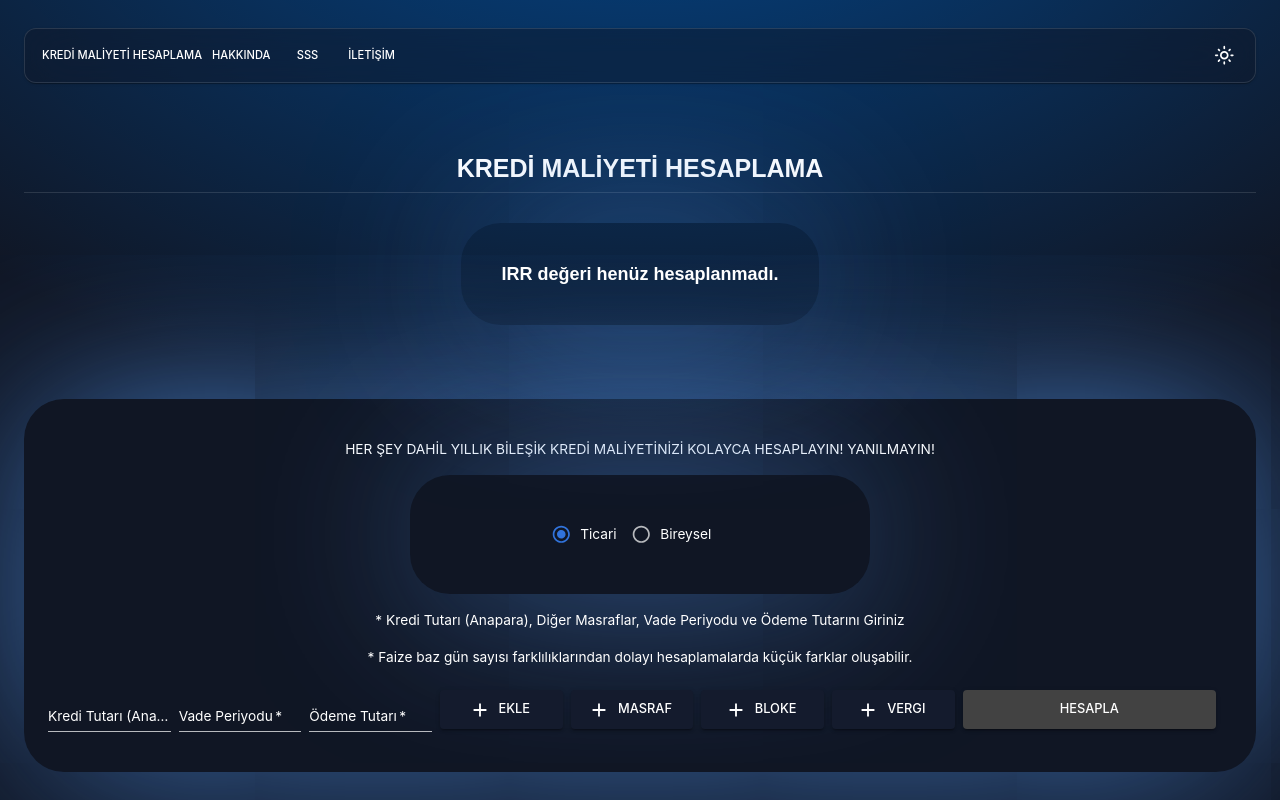
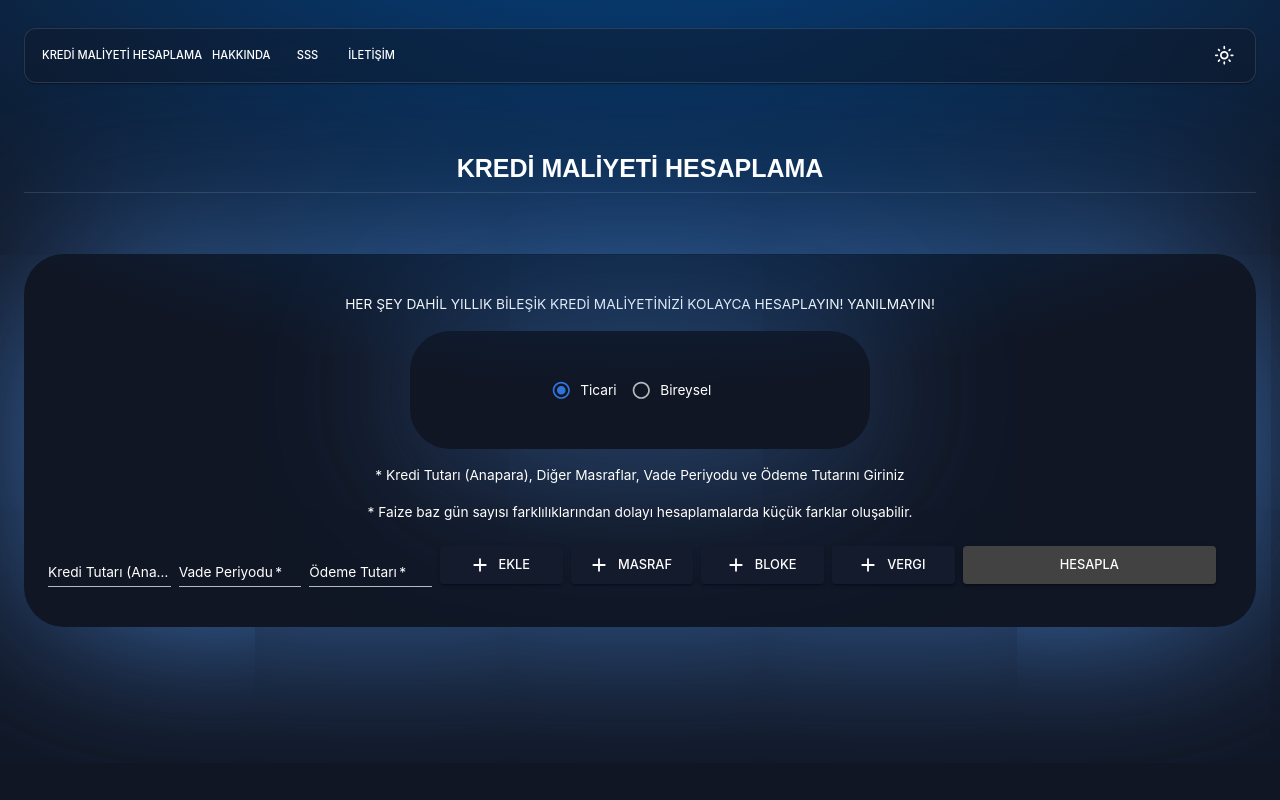
Before and after one commit to haticekatranciakgul/test.kredi-maliyeti-hesaplama, a React (Create React App) app: page / in a window 1280 px wide. Shown: the top 800 px of the page. Built offline with nearby package versions, Linux system fonts and the light colour scheme.

Commit message:
Update irr value ui

```diff
--- a/src/Pages/Calculate.js
+++ b/src/Pages/Calculate.js
@@ -237,7 +237,8 @@ function Calculate() {
             </Snackbar>
             <Grid item xs={12} sx={{ alignItems: "center", display: "flex", justifyContent: "center" }}>
 
-                        <Box sx={{ display: 'flex', justifyContent: 'center', paddingTop: '1%', paddingBottom: '1%' }}>
+
+                        {/* <Box sx={{ display: 'flex', justifyContent: 'center', paddingTop: '1%', paddingBottom: '1%' }}>
                             <Box sx={{
                                 display: 'flex', justifyContent: 'center', flexGrow: 1, p: 5, backgroundColor: 'transparent', borderRadius: 10, marginTop: '5%',
                                 boxShadow: '1px 1px 185px -23px rgb(78, 142, 225)',
@@ -258,7 +259,7 @@ function Calculate() {
                                         : "IRR değeri henüz hesaplanmadı."}
                                 </Typography>
                             </Box>
-                        </Box><br />
+                        </Box><br /> */}
                     </Grid>
 
             {/* <Divider></Divider> */}
```
